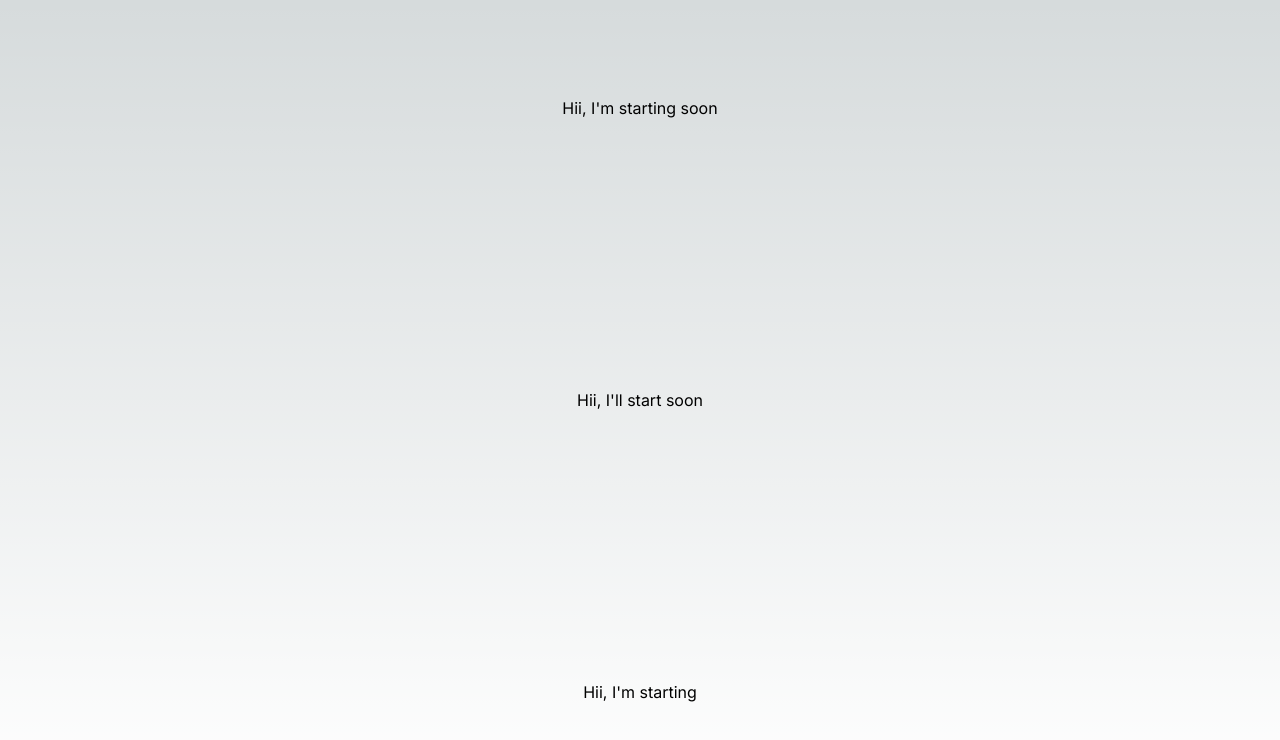
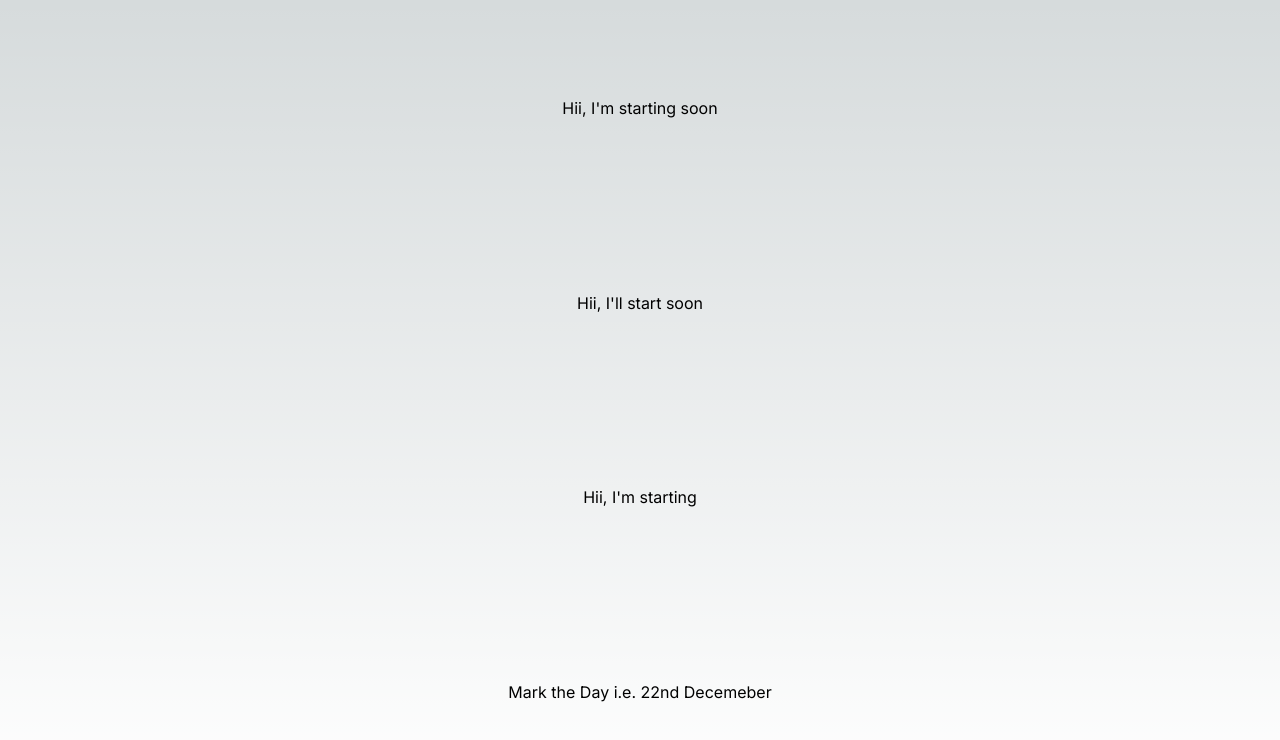
Before and after one commit to amanjaiman1/Portfolio_v3, a Next.js app: page / in a window 1280 px wide. Shown: the top 740 px of the page. Built offline with nearby package versions, Linux system fonts and the light colour scheme.

Commit message:
Update page.tsx

```diff
--- a/app/page.tsx
+++ b/app/page.tsx
@@ -6,6 +6,7 @@ export default function Home() {
       <div>Hii, I'm starting soon</div>
       <div>Hii, I'll start soon </div>
       <div>Hii, I'm starting </div>
+      <div> Mark the Day i.e. 22nd Decemeber </div>
     </main>
   )
 }
```
